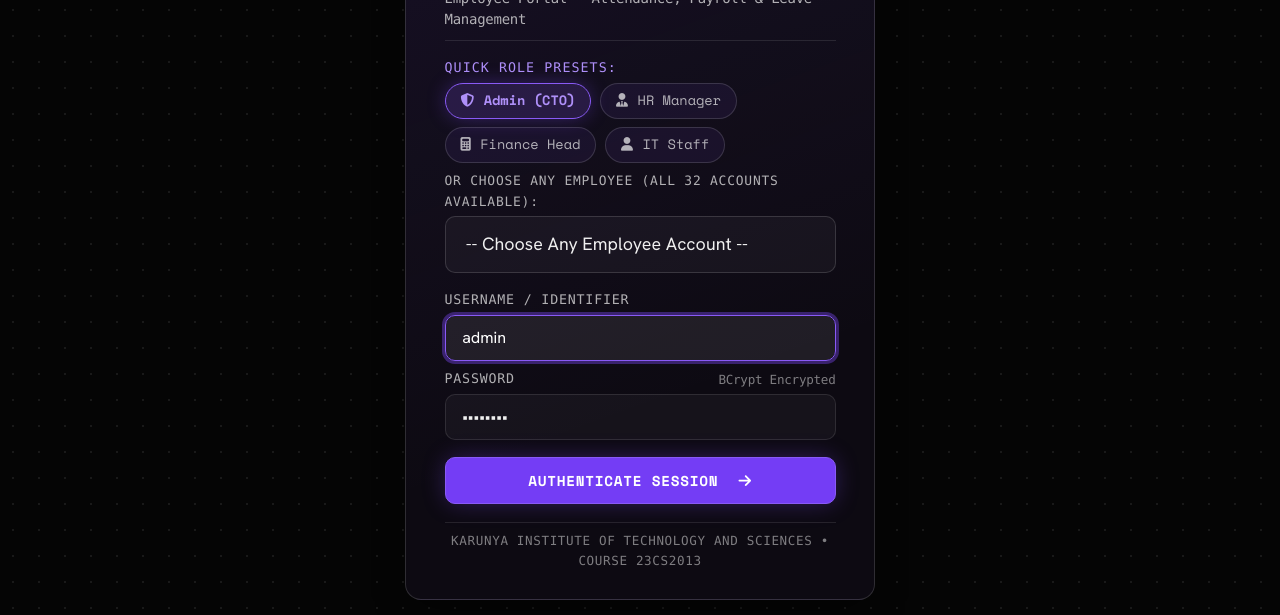
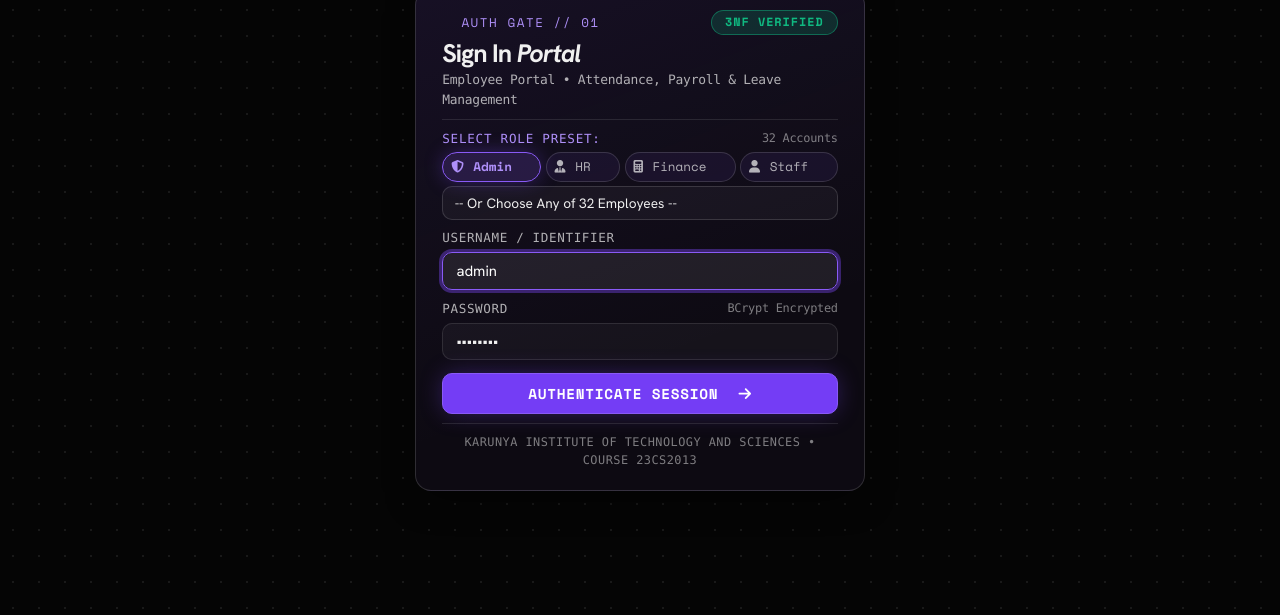
Before and after one commit to aathishreesenthilkumar/Workforce_Core_DBMS, a plain HTML site: page Frontend/login.html in a window 1280 px wide. Shown: the part 185-800 px from the top of the page. Drawn offline with nearby package versions, Linux system fonts and the light colour scheme; no server answers.

Commit message:
feat: Support all 32 employee accounts, universal login selector, and global user-switch modal

```diff
--- a/Frontend/login.html
+++ b/Frontend/login.html
@@ -19,7 +19,7 @@
             padding: 0;
         }
         .login-top-bar {
-            padding: 0.65rem 2rem !important;
+            padding: 0.45rem 1.5rem !important;
             flex-shrink: 0;
         }
         .login-stage {
@@ -28,30 +28,36 @@
             display: flex;
             align-items: center;
             justify-content: center;
-            padding: 0.5rem 1.25rem;
+            padding: 0.35rem 1rem;
         }
         .login-box {
-            max-width: 470px;
+            max-width: 450px;
             width: 100%;
-            padding: 1.6rem 2.2rem !important;
+            padding: 1.15rem 1.5rem !important;
             margin: auto;
+            border-radius: 12px;
         }
         .login-box .form-control {
-            padding: 0.55rem 0.95rem !important;
-            font-size: 0.92rem !important;
+            padding: 0.38rem 0.75rem !important;
+            font-size: 0.85rem !important;
+        }
+        .login-box .form-select {
+            padding: 0.32rem 0.65rem !important;
+            font-size: 0.78rem !important;
         }
         .login-box .btn-gs {
-            padding: 0.65rem 1.25rem !important;
+            padding: 0.48rem 1rem !important;
             font-size: 0.82rem !important;
         }
         .login-box .role-chip {
-            padding: 0.35rem 0.85rem !important;
-            font-size: 0.78rem !important;
+            padding: 0.22rem 0.45rem !important;
+            font-size: 0.72rem !important;
+            white-space: nowrap;
         }
-        @media (max-height: 620px) {
-            html, body {
-                overflow-y: auto !important;
-            }
+        .login-box .alert {
+            padding: 0.4rem 0.75rem;
+            font-size: 0.78rem;
+            margin-bottom: 0.6rem;
         }
     </style>
 </head>
@@ -62,86 +68,84 @@
         <a href="login.html" class="chrome-brand">
             <span class="brand-beacon"></span>
             <span>Workforce <em>Core</em></span>
-            <span class="pill-tag dark ms-2" style="font-size: 0.75rem;">DBMS 23CS2013</span>
+            <span class="pill-tag dark ms-2" style="font-size: 0.72rem;">DBMS 23CS2013</span>
         </a>
         <div class="d-flex align-items-center gap-3">
-            <span class="pill-tag" style="font-size: 0.78rem;">
+            <span class="pill-tag" style="font-size: 0.72rem;">
                 <span class="brand-beacon" style="width: 6px; height: 6px;"></span>
                 POSTGRESQL RELATIONAL ENGINE
             </span>
         </div>
     </header>
 
-    <!-- Main Centered Authentication Stage (Locked to Viewport) -->
+    <!-- Main Centered Authentication Stage (Locked to Viewport, No Scroll) -->
     <main class="login-stage">
         <div class="card login-box">
 
             <!-- Editorial Masthead inside Box -->
-            <div class="mb-3 pb-2 border-bottom" style="border-color: var(--border) !important;">
+            <div class="mb-2 pb-2 border-bottom" style="border-color: var(--border) !important;">
                 <div class="d-flex align-items-center justify-content-between mb-1">
-                    <span class="hero-tag mb-0" style="font-size: 0.78rem;">
-                        <span class="brand-beacon" style="width: 7px; height: 7px;"></span>
+                    <span class="hero-tag mb-0" style="font-size: 0.72rem;">
+                        <span class="brand-beacon" style="width: 6px; height: 6px;"></span>
                         AUTH GATE // 01
                     </span>
-                    <span class="pill-tag dark" style="font-size: 0.72rem;">3NF VERIFIED</span>
+                    <span class="pill-tag dark" style="font-size: 0.68rem;">3NF VERIFIED</span>
                 </div>
-                <h2 class="fw-bold mb-1" style="letter-spacing: -0.04em; font-size: 1.75rem; color: var(--text);">
+                <h2 class="fw-bold mb-0" style="letter-spacing: -0.04em; font-size: 1.45rem; color: var(--text);">
                     Sign In <em>Portal</em>
                 </h2>
-                <p class="text-muted small mb-0 font-monospace" style="font-size: 0.8rem; color: var(--text-2) !important;">
+                <p class="text-muted small mb-0 font-monospace" style="font-size: 0.74rem; color: var(--text-2) !important;">
                     Employee Portal &bull; Attendance, Payroll & Leave Management
                 </p>
             </div>
 
             <div id="alertContainer"></div>
 
-            <!-- Fast Role Picker Chips -->
-            <div class="mb-3">
-                <label class="d-block font-monospace text-uppercase mb-1" style="font-size: 0.76rem; letter-spacing: 0.08em; color: var(--accent-text);">
-                    Quick Role Presets:
-                </label>
-                <div class="d-flex flex-wrap gap-2 mb-2">
-                    <button type="button" class="role-chip demo-btn active" data-user="admin" data-pass="admin123">
-                        <i class="fa-solid fa-shield-halved"></i> Admin (CTO)
+            <!-- Fast Role Picker Chips & 32-Employee Selector -->
+            <div class="mb-2">
+                <div class="d-flex justify-content-between align-items-center mb-1">
+                    <label class="font-monospace text-uppercase mb-0" style="font-size: 0.72rem; letter-spacing: 0.06em; color: var(--accent-text);">
+                        Select Role Preset:
+                    </label>
+                    <span class="font-monospace" style="font-size: 0.68rem; color: var(--text-muted);">32 Accounts</span>
+                </div>
+                <div class="d-flex gap-1 mb-1">
+                    <button type="button" class="role-chip demo-btn active flex-fill text-center" data-user="admin" data-pass="admin123">
+                        <i class="fa-solid fa-shield-halved"></i> Admin
                     </button>
-                    <button type="button" class="role-chip demo-btn" data-user="isabella_hr" data-pass="manager123">
-                        <i class="fa-solid fa-user-tie"></i> HR Manager
+                    <button type="button" class="role-chip demo-btn flex-fill text-center" data-user="isabella_hr" data-pass="manager123">
+                        <i class="fa-solid fa-user-tie"></i> HR
                     </button>
-                    <button type="button" class="role-chip demo-btn" data-user="olivia_fin" data-pass="manager123">
-                        <i class="fa-solid fa-calculator"></i> Finance Head
+                    <button type="button" class="role-chip demo-btn flex-fill text-center" data-user="olivia_fin" data-pass="manager123">
+                        <i class="fa-solid fa-calculator"></i> Finance
                     </button>
-                    <button type="button" class="role-chip demo-btn" data-user="brianne_db" data-pass="emp123">
-                        <i class="fa-solid fa-user"></i> IT Staff
+                    <button type="button" class="role-chip demo-btn flex-fill text-center" data-user="brianne_db" data-pass="emp123">
+                        <i class="fa-solid fa-user"></i> Staff
                     </button>
                 </div>
 
                 <!-- Complete 32-Employee Dropdown Selector -->
-                <div class="mt-2">
-                    <label for="allEmployeesSelect" class="d-block font-monospace text-uppercase mb-1" style="font-size: 0.74rem; letter-spacing: 0.06em; color: var(--text-2);">
-                        Or Choose Any Employee (All 32 Accounts Available):
-                    </label>
-                    <select id="allEmployeesSelect" class="form-select font-monospace" style="font-size: 0.82rem; background: var(--glass-bg); color: var(--text); border-color: var(--border);">
-                        <option value="">-- Choose Any Employee Account --</option>
-                    </select>
-                    <div id="selectedUserBadge" class="mt-1 font-monospace small" style="font-size: 0.74rem; color: var(--accent-text); display: none;"></div>
-                </div>
+                <select id="allEmployeesSelect" class="form-select font-monospace" style="background: var(--glass-bg); color: var(--text); border-color: var(--border);">
+                    <option value="">-- Or Choose Any of 32 Employees --</option>
+                </select>
+                <div id="selectedUserBadge" class="mt-1 font-monospace small" style="font-size: 0.72rem; color: var(--accent-text); display: none;"></div>
             </div>
 
             <!-- Form Controls -->
             <form id="loginForm">
                 <div class="mb-2">
-                    <label for="username" class="d-block font-monospace text-uppercase mb-1" style="font-size: 0.76rem; letter-spacing: 0.06em; color: var(--text-2);">
+                    <label for="username" class="d-block font-monospace text-uppercase mb-1" style="font-size: 0.72rem; letter-spacing: 0.05em; color: var(--text-2);">
                         Username / Identifier
                     </label>
                     <input type="text" class="form-control" id="username" value="admin" placeholder="e.g. admin" required autofocus>
                 </div>
 
-                <div class="mb-3">
+                <div class="mb-2 pb-1">
                     <div class="d-flex justify-content-between align-items-center mb-1">
-                        <label for="password" class="font-monospace text-uppercase mb-0" style="font-size: 0.76rem; letter-spacing: 0.06em; color: var(--text-2);">
+                        <label for="password" class="font-monospace text-uppercase mb-0" style="font-size: 0.72rem; letter-spacing: 0.05em; color: var(--text-2);">
                             Password
                         </label>
-                        <span class="font-monospace" style="font-size: 0.72rem; color: var(--text-muted);">BCrypt Encrypted</span>
+                        <span class="font-monospace" style="font-size: 0.68rem; color: var(--text-muted);">BCrypt Encrypted</span>
                     </div>
                     <input type="password" class="form-control" id="password" value="admin123" placeholder="••••••••" required>
                 </div>
@@ -153,8 +157,8 @@
             </form>
 
             <!-- Footer Footnote -->
-            <div class="mt-3 pt-2 border-top text-center" style="border-color: var(--border) !important;">
-                <div class="font-monospace" style="font-size: 0.72rem; text-transform: uppercase; letter-spacing: 0.05em; color: var(--text-muted);">
+            <div class="mt-2 pt-2 border-top text-center" style="border-color: var(--border) !important;">
+                <div class="font-monospace" style="font-size: 0.68rem; text-transform: uppercase; letter-spacing: 0.04em; color: var(--text-muted);">
                     Karunya Institute of Technology and Sciences &bull; Course 23CS2013
                 </div>
             </div>
```
